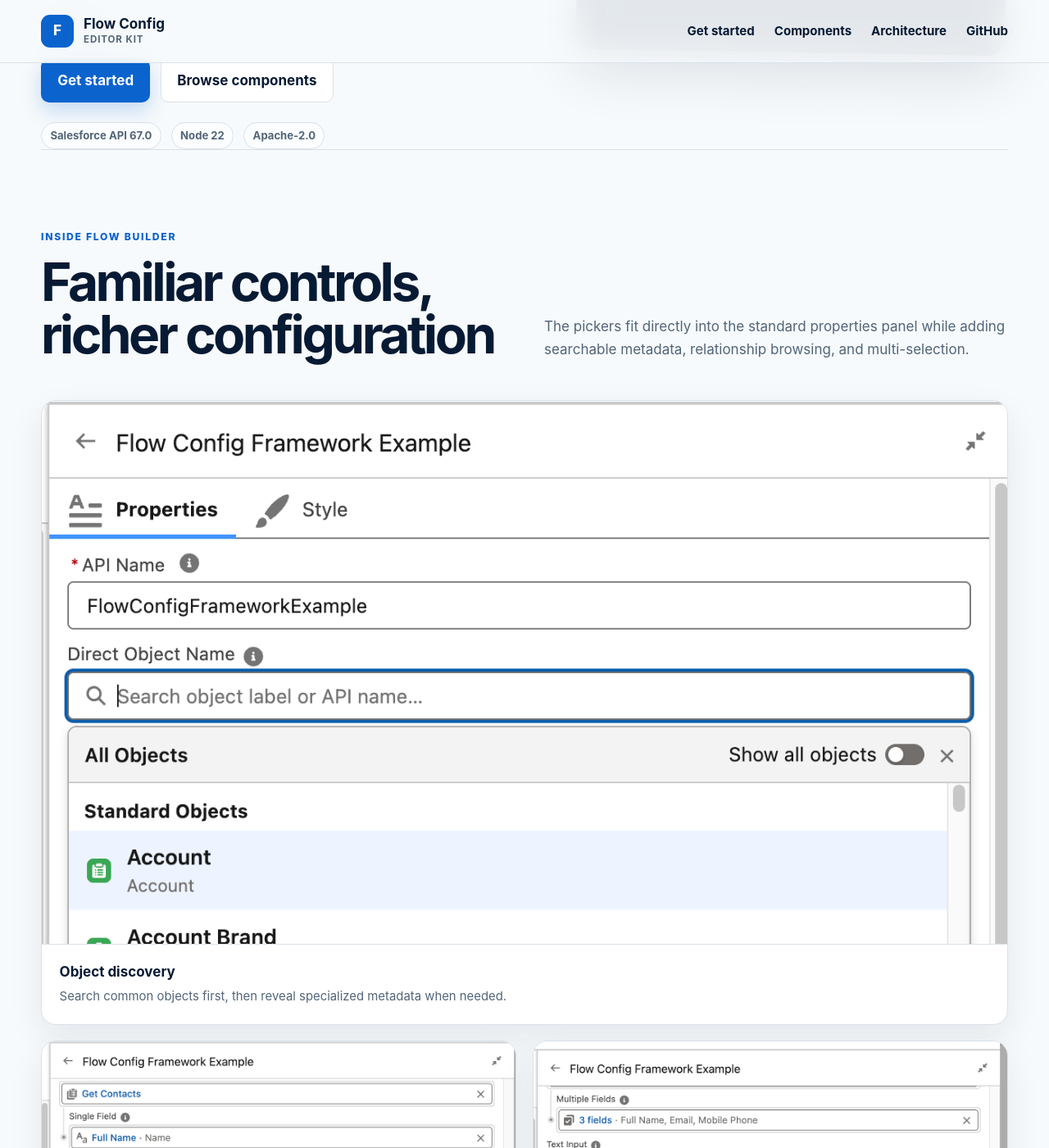
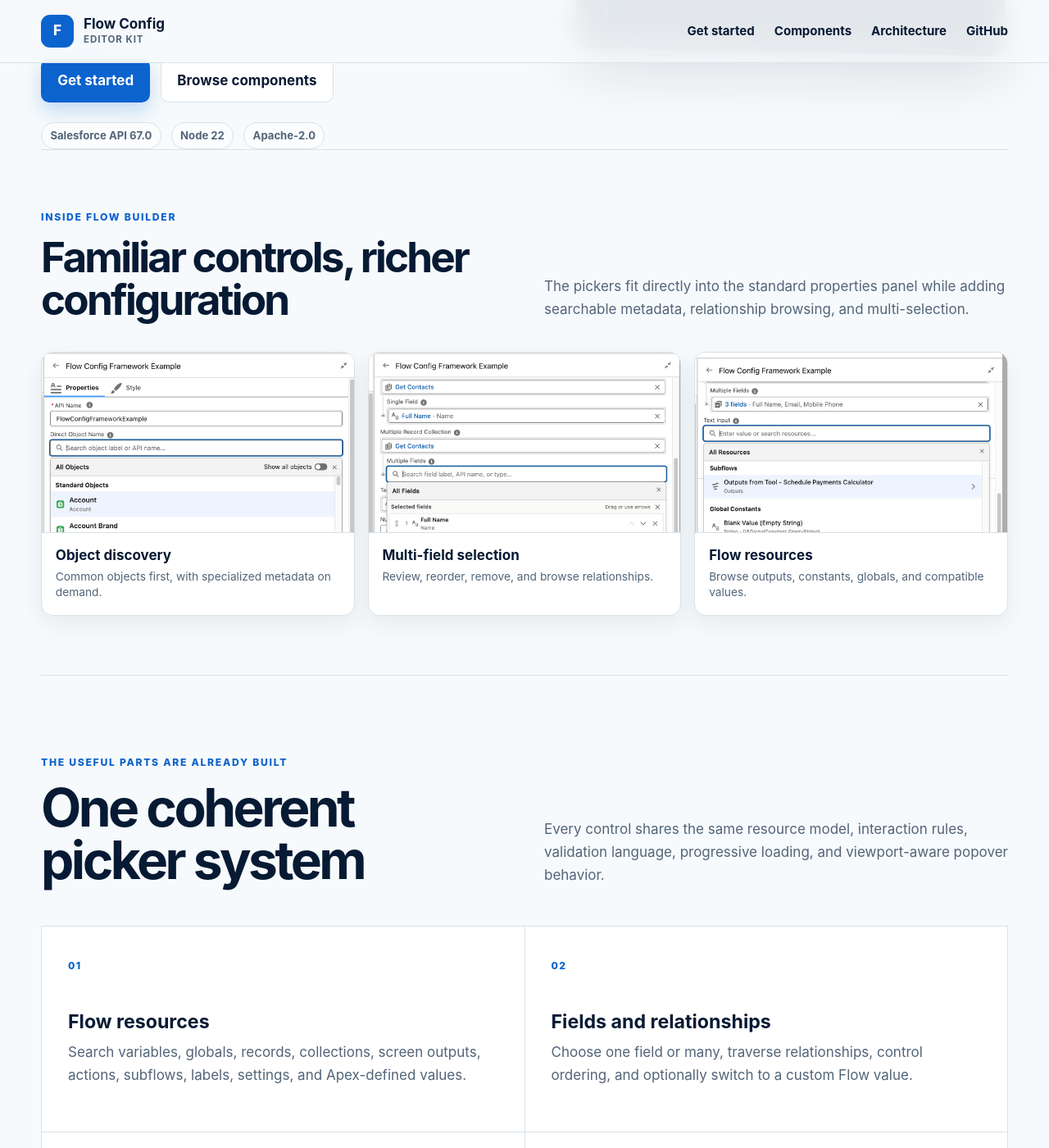
Before and after one commit to RebbePod/flow-config-editor-kit, a Jekyll site: the page built from docs/index.md, in a window 1280 px wide and 1400 px high, scrolled down 650 px. Shown: the whole window at 82% size. Built offline with Jekyll 4.4.1, drawn with Linux system fonts in a browser that asks for light colours; some of the changed text lies outside the part shown.

Commit message:
fix: compact screenshot presentation (#20)

```diff
--- a/docs/assets/css/style.css
+++ b/docs/assets/css/style.css
@@ -374,34 +374,28 @@
 
 .screenshot-grid {
   display: grid;
-  gap: 1.2rem;
-  margin-top: 3rem;
-  grid-template-columns: repeat(2, minmax(0, 1fr));
+  gap: 1rem;
+  margin-top: 2.4rem;
+  grid-template-columns: repeat(3, minmax(0, 1fr));
 }
 
 .screenshot-card {
   overflow: hidden;
   margin: 0;
   border: 1px solid var(--line);
-  border-radius: 18px;
+  border-radius: 14px;
   background: var(--white);
-  box-shadow: 0 16px 42px rgba(7, 26, 52, 0.08);
+  box-shadow: 0 10px 28px rgba(7, 26, 52, 0.07);
 }
 
-.screenshot-card--wide {
-  grid-column: 1 / -1;
-}
-
-.screenshot-card a {
+.screenshot-card__link {
   display: block;
-  color: var(--ink);
-  text-decoration: none;
 }
 
 .screenshot-card__frame {
   display: block;
   overflow: hidden;
-  aspect-ratio: 16 / 9;
+  height: 220px;
   border-bottom: 1px solid var(--line);
   background: #eef2f5;
 }
@@ -415,24 +409,31 @@
   transition: transform 180ms ease;
 }
 
-.screenshot-card a:hover img {
+.screenshot-card__link:hover img {
   transform: scale(1.012);
 }
 
 .screenshot-card figcaption {
-  display: grid;
-  gap: 0.25rem;
-  padding: 1.2rem 1.35rem 1.35rem;
+  min-height: 98px;
+  padding: 1rem 1.05rem 1.1rem;
+  color: var(--ink);
+  line-height: 1.4;
+}
+
+.screenshot-card figcaption strong,
+.screenshot-card figcaption span {
+  display: block;
 }
 
 .screenshot-card figcaption span {
+  margin-top: 0.25rem;
   color: var(--muted);
-  font-size: 0.93rem;
+  font-size: 0.86rem;
 }
 
 .doc-shot,
 .doc-shot-grid {
-  margin-block: 2rem 3rem;
+  margin-block: 1.7rem 2.5rem;
 }
 
 .doc-shot-grid {
@@ -447,24 +448,48 @@
 
 .doc-shot {
   overflow: hidden;
+  width: min(100%, 620px);
   margin-inline: 0;
   border: 1px solid var(--line);
-  border-radius: 14px;
+  border-radius: 12px;
   background: var(--white);
-  box-shadow: 0 12px 34px rgba(7, 26, 52, 0.08);
+  box-shadow: 0 9px 26px rgba(7, 26, 52, 0.07);
+}
+
+.doc-shot__preview {
+  display: block;
+  overflow: hidden;
+  height: 360px;
+  background: #eef2f5;
 }
 
 .doc-shot img {
   display: block;
   width: 100%;
-  height: auto;
+  height: 100%;
+  object-fit: cover;
+  object-position: top center;
+  transition: transform 180ms ease;
+}
+
+.doc-shot__preview:hover img {
+  transform: scale(1.01);
 }
 
 .doc-shot figcaption {
-  padding: 0.9rem 1rem 1rem;
+  padding: 0.8rem 0.9rem 0.9rem;
   border-top: 1px solid var(--line);
   color: var(--muted);
-  font-size: 0.88rem;
+  font-size: 0.84rem;
+  line-height: 1.45;
+}
+
+.screenshot-showcase .section-heading h2 {
+  font-size: clamp(2rem, 4vw, 3.2rem);
+}
+
+.screenshot-showcase {
+  padding-block: 4.5rem;
 }
 
 .feature-card {
@@ -650,6 +675,10 @@
   .site-footer {
     padding-block: 2rem;
   }
+
+  .screenshot-grid {
+    grid-template-columns: repeat(2, minmax(0, 1fr));
+  }
 }
 
 @media (max-width: 600px) {
@@ -687,8 +716,12 @@
     grid-template-columns: 1fr;
   }
 
-  .screenshot-card--wide {
-    grid-column: auto;
+  .screenshot-card__frame {
+    height: 260px;
+  }
+
+  .doc-shot__preview {
+    height: 320px;
   }
 
   .architecture-strip {
--- a/docs/index.md
+++ b/docs/index.md
@@ -46,29 +46,29 @@
     <p>The pickers fit directly into the standard properties panel while adding searchable metadata, relationship browsing, and multi-selection.</p>
   </div>
   <div class="screenshot-grid">
-    <figure class="screenshot-card screenshot-card--wide">
-      <a href="{{ '/COMPONENT_API/#c-flow-config-object-picker' | relative_url }}">
+    <figure class="screenshot-card">
+      <a class="screenshot-card__link" href="{{ '/COMPONENT_API/#c-flow-config-object-picker' | relative_url }}" aria-label="Read about the object picker">
         <span class="screenshot-card__frame">
           <img src="{{ '/assets/images/screenshots/Object%20Name%20Picker.png' | relative_url }}" width="1282" height="1290" loading="lazy" decoding="async" alt="Object picker open in Salesforce Flow Builder with standard objects and a Show all objects toggle">
         </span>
-        <figcaption><strong>Object discovery</strong><span>Search common objects first, then reveal specialized metadata when needed.</span></figcaption>
       </a>
+      <figcaption><strong>Object discovery</strong><span>Common objects first, with specialized metadata on demand.</span></figcaption>
     </figure>
     <figure class="screenshot-card">
-      <a href="{{ '/COMPONENT_API/#c-flow-config-field-picker' | relative_url }}">
+      <a class="screenshot-card__link" href="{{ '/COMPONENT_API/#c-flow-config-field-picker' | relative_url }}" aria-label="Read about the field picker">
         <span class="screenshot-card__frame">
           <img src="{{ '/assets/images/screenshots/Multi%20Field%20Selection.png' | relative_url }}" width="1306" height="1554" loading="lazy" decoding="async" alt="Multi-field picker with selected fields, ordering controls, and relationship fields">
         </span>
-        <figcaption><strong>Multi-field selection</strong><span>Review, reorder, remove, and browse relationships in one popover.</span></figcaption>
       </a>
+      <figcaption><strong>Multi-field selection</strong><span>Review, reorder, remove, and browse relationships.</span></figcaption>
     </figure>
     <figure class="screenshot-card">
-      <a href="{{ '/COMPONENT_API/#c-flow-config-value-input' | relative_url }}">
+      <a class="screenshot-card__link" href="{{ '/COMPONENT_API/#c-flow-config-value-input' | relative_url }}" aria-label="Read about the value input">
         <span class="screenshot-card__frame">
           <img src="{{ '/assets/images/screenshots/Text%20Input%202.png' | relative_url }}" width="1310" height="1332" loading="lazy" decoding="async" alt="Text value input browsing subflow outputs, global constants, and global variables">
         </span>
-        <figcaption><strong>Flow resources</strong><span>Browse outputs, constants, globals, and other compatible values.</span></figcaption>
       </a>
+      <figcaption><strong>Flow resources</strong><span>Browse outputs, constants, globals, and compatible values.</span></figcaption>
     </figure>
   </div>
 </section>
```
Also changed, not shown: docs/COMPONENT_API.md (+15 -5 lines).
